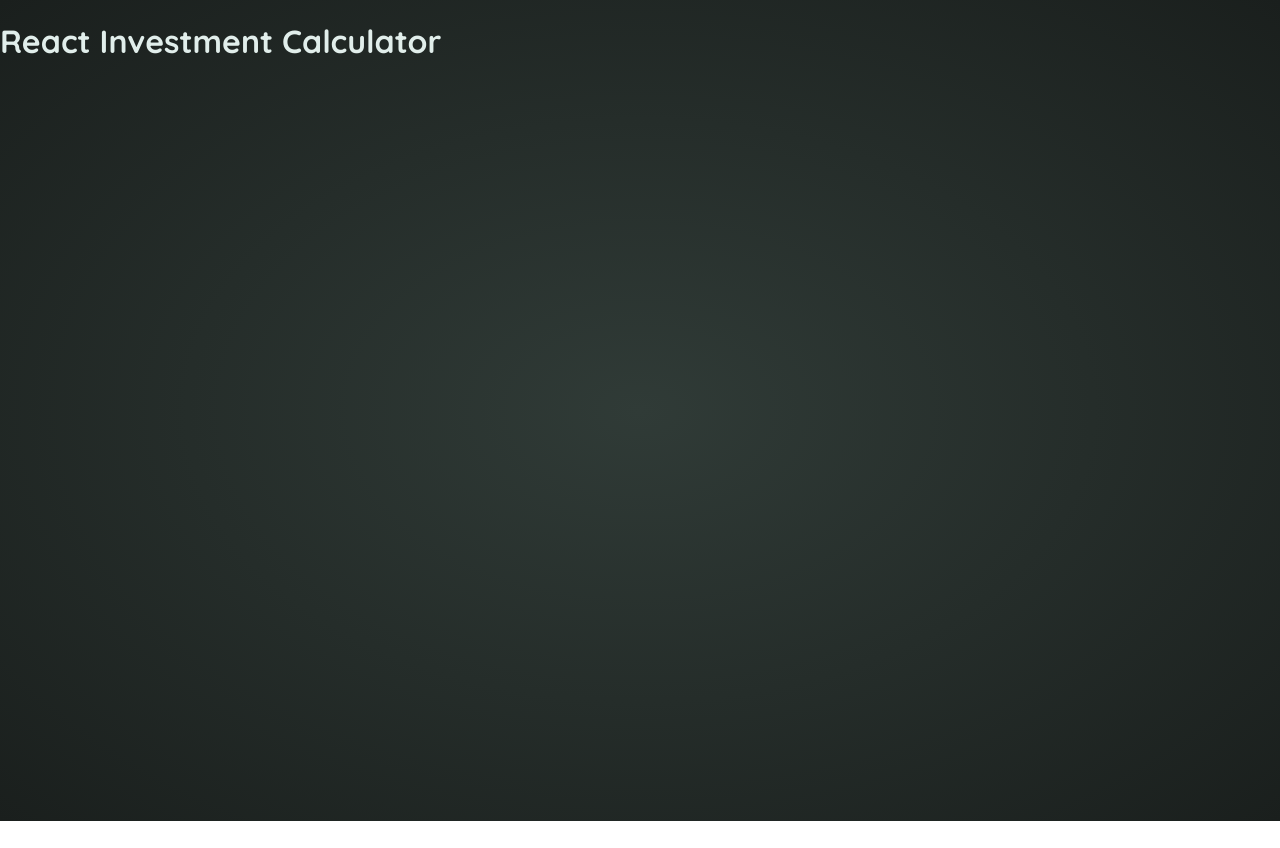
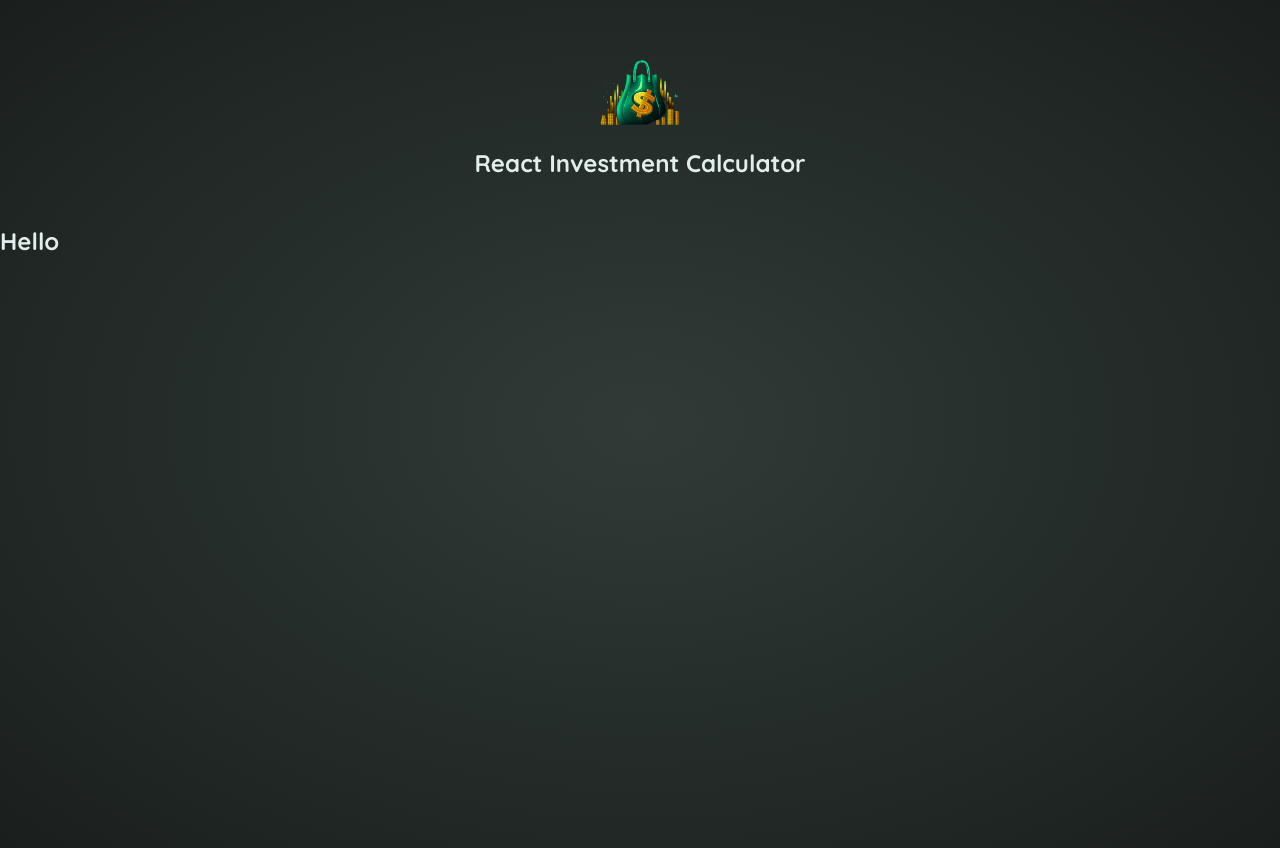
Before and after one commit to laurentmrts/investment-calculator, a React (Vite) app: page / in a window 1280 px wide. Before the commit the page ends 821 px from the top, so only its background shows below. Built offline with nearby package versions, Linux system fonts and the light colour scheme.

Commit message:
🚀 adding header

```diff
--- a/index.html
+++ b/index.html
@@ -7,6 +7,10 @@
     <title>React Investment Calculator</title>
   </head>
   <body>
+    <header>
+      <img src="src/assets/investment-calculator-logo.png" alt="Investment Calculator Logo" />
+      <h1>React Investment Calculator</h1>
+    </header>
     <div id="root"></div>
     <script type="module" src="/src/index.jsx"></script>
   </body>
--- a/src/App.jsx
+++ b/src/App.jsx
@@ -1,6 +1,6 @@
 function App() {
   return (
-    <h1>React Investment Calculator</h1>
+    <h2>Hello</h2>
   )
 }
 
--- a/src/index.css
+++ b/src/index.css
@@ -14,20 +14,20 @@ body {
   min-height: 100vh;
 }
 
-#header {
+header {
   text-align: center;
   margin: 3rem auto;
 }
 
 
-#header img {
+header img {
   width: 5rem;
   height: 5rem;
   object-fit: contain;
   background-color: transparent;
 }
 
-#header h1 {
+header h1 {
   font-size: 1.5rem;
 }
 
```
